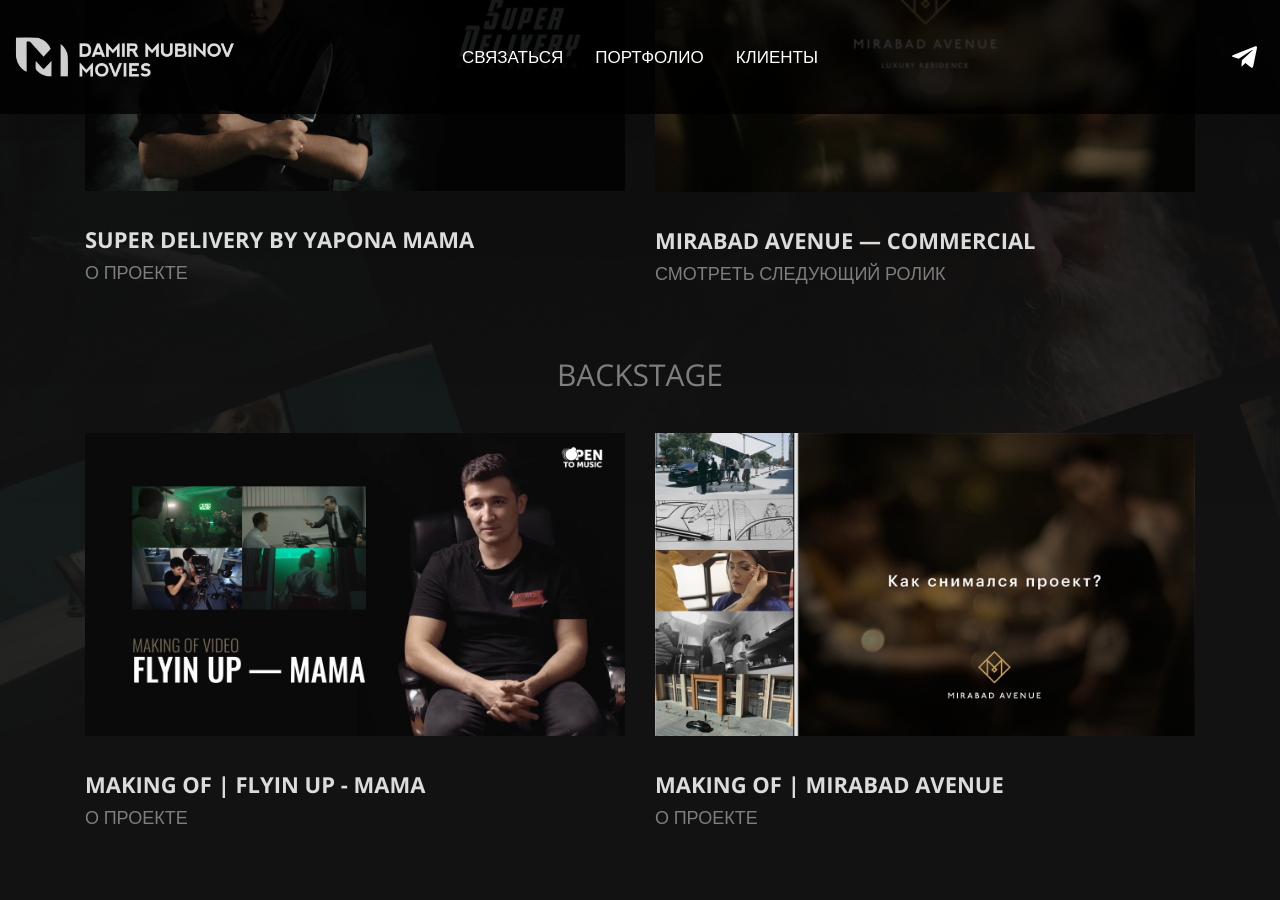
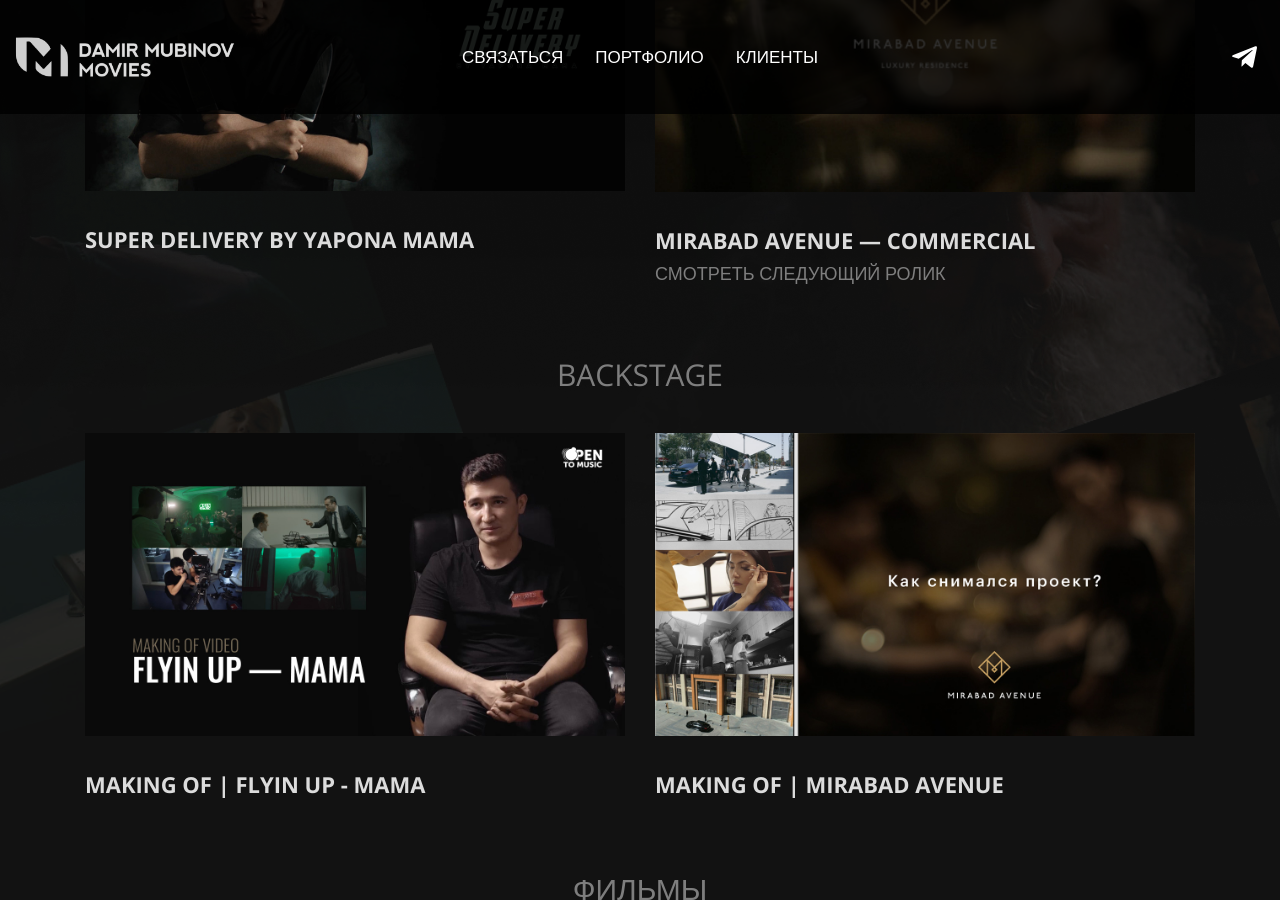
Before and after one commit to ryuldashev/mubinov, a Jekyll site: the page built from index.markdown, in a window 1280 px wide and 900 px high, scrolled down 3734 px. Built offline with Jekyll 4.4.1, drawn with Linux system fonts in a browser that asks for light colours.

Commit message:
Fixed Front Matter defaults

```diff
--- a/_config.yml
+++ b/_config.yml
@@ -20,22 +20,22 @@
     type: posts
   values:
     image: ''
-    vimeo_link: ''
-    case_link: ''
-    case_title: ''
+    vimeo_link:
+    case_link:
+    case_title:
 - scope:
     path: ''
     type: clients
   values:
-    image: ''
-    link: ''
+    image:
+    link:
 - scope:
     path: ''
     type: slides
   values:
-    image: ''
-    image_mobile: ''
-    vimeo_link: ''
+    image:
+    image_mobile:
+    vimeo_link:
 - scope:
     path: ''
   values:
```
